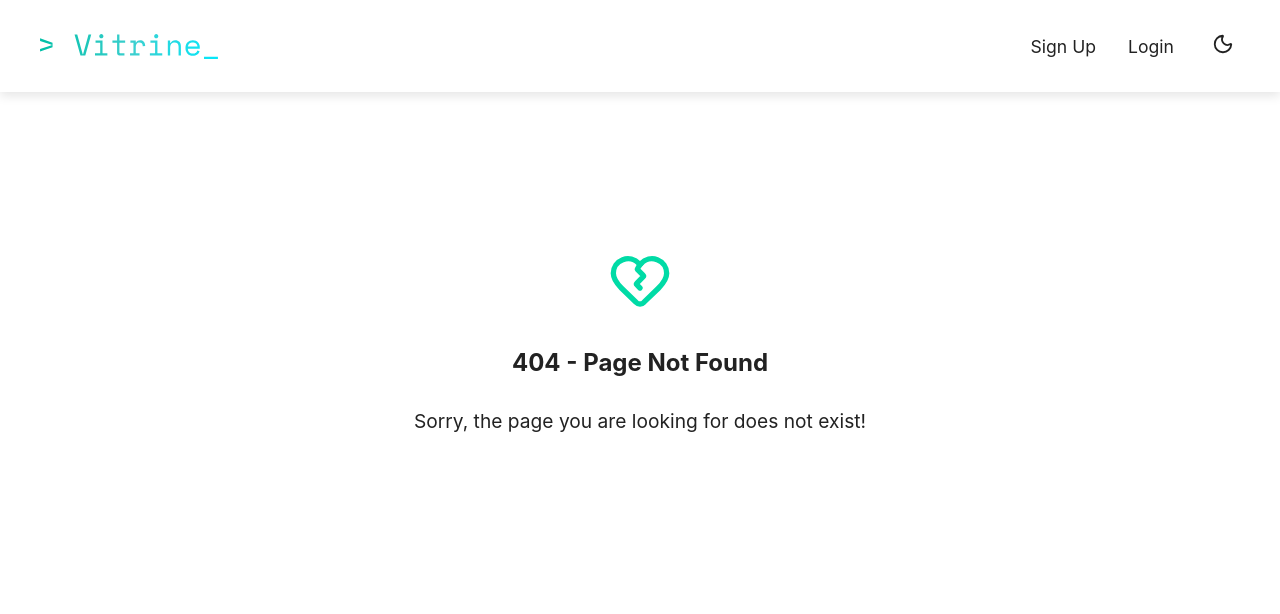
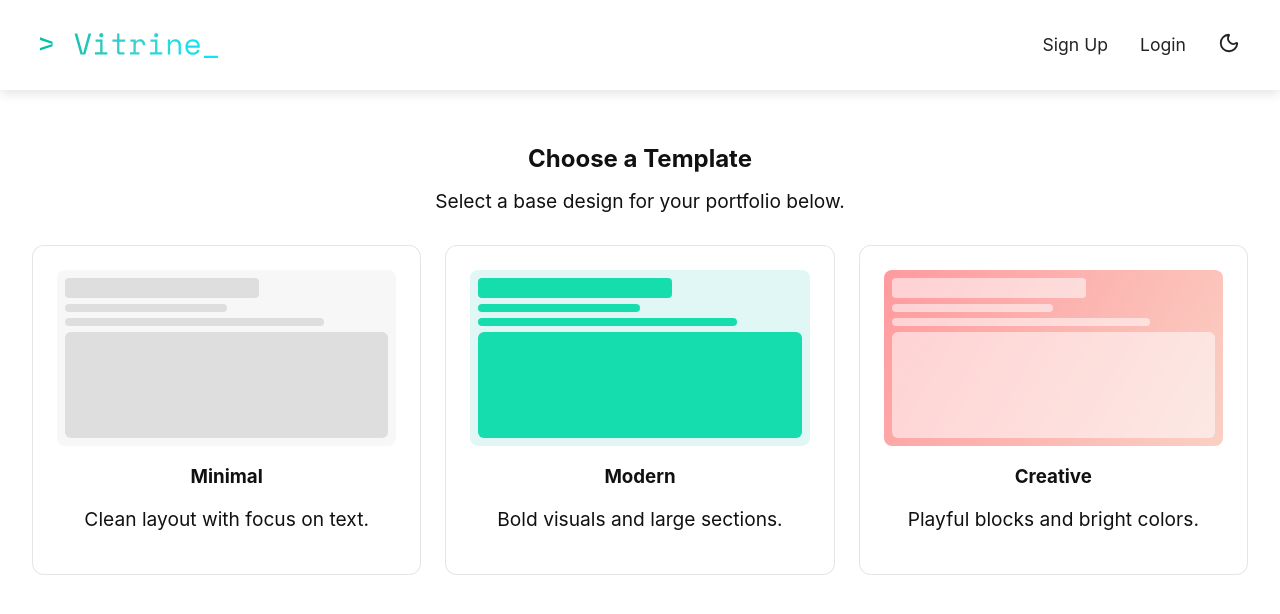
Before and after one commit to urichils/vitrine-app, a React (Create React App) app in the folder frontend/: page /templates in a window 1280 px wide. Before the commit this address had no page. Shown: the top 614 px of the page. Built offline with nearby package versions, Linux system fonts and the light colour scheme.

Commit message:
even more dashboard shenanigans

```diff
--- a/frontend/src/App.js
+++ b/frontend/src/App.js
@@ -7,6 +7,7 @@ import NotFound from "./pages/NotFound";
 import { AuthProvider } from "./context/authContext";
 import ProtectedRoute from "./components/protectedRoute";
 import Dashboard from "./pages/Dashboard";
+import Templates from "./pages/Templates";
 
 function App() {
   return (
@@ -23,6 +24,7 @@ function App() {
           <Dashboard />
         </ProtectedRoute>
       } />
+      <Route path="/templates" element={<Templates />}/>
     </Routes>
     </Router>
     </AuthProvider>
--- a/frontend/src/components/Footer.jsx
+++ b/frontend/src/components/Footer.jsx
@@ -4,10 +4,10 @@ export default function Footer() {
   return (
     <footer className="footer">
       <p>
-        Alpha release
+        <i>alpha release</i>
       </p>
       <p>
-        Made with <span className="gradient-text">love</span> and ADHD hyperfocus ♡
+        made with <span className="gradient-text">love</span> and ADHD hyperfocus ♡
       </p>
       <p className="copyright">
         © {new Date().getFullYear()} Vitrine. All rights reserved.
--- a/frontend/src/components/Navbar.jsx
+++ b/frontend/src/components/Navbar.jsx
@@ -32,7 +32,7 @@ export default function Navbar() {
           <>
             <li><Link to="/create">Create New</Link></li>
             <li><Link to="/dashboard">Dashboard</Link></li>
-            <li><button onClick={handleLogout}>Logout</button></li>
+            <li><button id="logout" onClick={handleLogout}>Logout</button></li>
           </>
         ) : (
           <>
--- a/frontend/src/pages/Dashboard.jsx
+++ b/frontend/src/pages/Dashboard.jsx
@@ -5,10 +5,12 @@ import Footer from "../components/Footer";
 import "../styles/Dashboard.css";
 
 export default function Dashboard() {
-  const { user, logout } = useAuth();
+  const { user } = useAuth();
   const navigate = useNavigate();
   const [portfolios, setPortfolios] = useState([]);
   const [loading, setLoading] = useState(true);
+  const [showModal, setShowModal] = useState(false);
+  const [feedback, setFeedback] = useState("");
 
   useEffect(() => {
     if (!user) return;
@@ -16,19 +18,10 @@ export default function Dashboard() {
     const fetchPortfolios = async () => {
       try {
         const res = await fetch("http://localhost:4322/portfolio", {
-          headers: {
-            Authorization: `Bearer ${user.token}`,
-          },
+          headers: { Authorization: `Bearer ${user.token}` },
         });
         const data = await res.json();
-
-        if (Array.isArray(data)) {
-          setPortfolios(data);
-        } else if (Array.isArray(data.portfolios)) {
-          setPortfolios(data.portfolios);
-        } else {
-          setPortfolios([]);
-        }
+        setPortfolios(Array.isArray(data) ? data : data.portfolios || []);
       } catch (err) {
         console.error("Error fetching portfolios:", err);
         setPortfolios([]);
@@ -40,41 +33,104 @@ export default function Dashboard() {
     fetchPortfolios();
   }, [user]);
 
+  const createScratchPortfolio = async () => {
+    try {
+      setFeedback("Creating blank portfolio...");
+
+      const res = await fetch("http://localhost:4322/portfolio", {
+        method: "POST",
+        headers: {
+          "Content-Type": "application/json",
+          Authorization: `Bearer ${user.token}`,
+        },
+        body: JSON.stringify({
+          name: "Untitled Portfolio",
+          slug: "scratch-" + Date.now().toString().slice(-4),
+          theme: "scratch",
+        }),
+      });
+
+      const data = await res.json();
+
+      if (res.ok) {
+        setPortfolios((prev) => [...prev, data]);
+        setFeedback("✅ Portfolio created successfully!");
+        setTimeout(() => setFeedback(""), 2000);
+        setShowModal(false);
+      } else {
+        setFeedback(data.error || "Something went wrong.");
+      }
+    } catch (err) {
+      console.error(err);
+      setFeedback("Failed to create portfolio.");
+    }
+  };
+
   return (
     <>
-      <div className="dashboard">
-        <h1>Welcome back, {user?.email || "User"} 👋</h1>
-        <p style={{ marginBottom: "2rem", color: "#777" }}>
-          Manage your portfolios and profile here.
-        </p>
+      <div className="dashboard-container">
+        <div className="dashboard-header">
+          <h1>Welcome back, {user?.email?.split("@")[0] || "User"}</h1>
+          <p>Manage your portfolios and profile here.</p>
+          <hr />
+        </div>
 
-        <div className="portfolio-list">
+        <div className="dashboard-content">
           {loading ? (
-            <p>Loading portfolios...</p>
+            <div className="empty-state">
+              <p>Loading portfolios...</p>
+            </div>
           ) : portfolios.length === 0 ? (
-            <p>No portfolios yet. Click "Create New" to start!</p>
+            <div className="empty-state">
+              <h2>No portfolios yet</h2>
+              <p>Create your first portfolio:</p>
+              <button className="new-btn" onClick={() => setShowModal(true)}>
+                + Create Portfolio
+              </button>
+              {feedback && <p className="feedback">{feedback}</p>}
+            </div>
           ) : (
-            portfolios.map((p) => (
-              <div key={p._id} className="portfolio-card">
-                <h3>{p.name}</h3>
-                <p>Slug: {p.slug}</p>
-                <p>Theme: {p.theme}</p>
+            <>
+              <div className="portfolio-list">
+                {portfolios.map((p) => (
+                  <div key={p._id} className="portfolio-card">
+                    <h3>{p.name}</h3>
+                    <p><b>Slug:</b> {p.slug}</p>
+                    <p><b>Theme:</b> {p.theme}</p>
+                  </div>
+                ))}
               </div>
-            ))
+
+              <div className="center-btn">
+                <button className="create-btn" onClick={() => setShowModal(true)}>
+                  + Create New
+                </button>
+              </div>
+              {feedback && <p className="feedback">{feedback}</p>}
+            </>
           )}
         </div>
+      </div>
 
-        <button
-          className="create-button"
-          onClick={() => navigate("/create")}
-        >
-          + Create New
-        </button>
+      {showModal && (
+        <div className="modal-overlay" onClick={() => setShowModal(false)}>
+          <div className="modal" onClick={(e) => e.stopPropagation()}>
+            <h2>Create a Portfolio</h2>
+            <p>Choose a starting point:</p>
 
-        <button className="logout-button" onClick={logout}>
-          Logout
-        </button>
-      </div>
+            <div className="modal-options">
+              <button className="create-btn" onClick={createScratchPortfolio}>
+                + Start from Scratch
+              </button>
+              <button className="create-btn" onClick={() => navigate("/templates")}>
+                Choose a Template
+              </button>
+            </div>
+
+            {feedback && <p className="feedback">{feedback}</p>}
+          </div>
+        </div>
+      )}
 
       <Footer />
     </>
--- /dev/null
+++ b/frontend/src/pages/Templates.jsx
@@ -0,0 +1,63 @@
+import { useAuth } from "../context/authContext";
+import { useNavigate } from "react-router-dom";
+import "../styles/Templates.css";
+
+export default function Templates() {
+  const { user } = useAuth();
+  const navigate = useNavigate();
+
+  const templates = [
+    { id: "minimal", name: "Minimal", desc: "Clean layout with focus on text." },
+    { id: "modern", name: "Modern", desc: "Bold visuals and large sections." },
+    { id: "creative", name: "Creative", desc: "Playful blocks and bright colors." },
+  ];
+
+  const createPortfolio = async (templateId) => {
+    try {
+      const res = await fetch("http://localhost:4322/portfolio", {
+        method: "POST",
+        headers: {
+          "Content-Type": "application/json",
+          Authorization: `Bearer ${user.token}`,
+        },
+        body: JSON.stringify({
+          name: `${templateId.charAt(0).toUpperCase() + templateId.slice(1)} Portfolio`,
+          slug: `${templateId}-${Date.now().toString().slice(-4)}`,
+          theme: templateId,
+        }),
+      });
+
+      if (res.ok) {
+        navigate("/dashboard");
+      }
+    } catch (err) {
+      console.error("Error creating from template:", err);
+    }
+  };
+
+  return (
+    <div className="templates-page">
+      <h1>Choose a Template</h1>
+      <p>Select a base design for your portfolio below.</p>
+
+      <div className="templates-grid">
+        {templates.map((t) => (
+          <div
+            key={t.id}
+            className="template-card"
+            onClick={() => createPortfolio(t.id)}
+          >
+            <div className={`template-preview ${t.id}`}>
+              <div className="block header"></div>
+              <div className="block text short"></div>
+              <div className="block text"></div>
+              <div className="block image"></div>
+            </div>
+            <h3>{t.name}</h3>
+            <p>{t.desc}</p>
+          </div>
+        ))}
+      </div>
+    </div>
+  );
+}
--- a/frontend/src/styles/Dashboard.css
+++ b/frontend/src/styles/Dashboard.css
@@ -1,57 +1,154 @@
-.dashboard {
+.dashboard-container {
   padding: 2rem;
-  margin-top: 5rem;
+  margin-top: 6rem;
   color: var(--text);
 }
 
-.dashboard h1 {
+.dashboard-header {
+  margin-bottom: 2rem;
+}
+
+.dashboard-header h1 {
   font-size: 2rem;
-  margin-bottom: 1.5rem;
+  margin-bottom: 0.5rem;
+}
+
+.dashboard-content {
+  display: flex;
+  flex-direction: column;
+  align-items: center;
+}
+
+.empty-state {
+  text-align: center;
+  background: rgba(255,255,255,0.05);
+  padding: 3rem;
+  border-radius: 12px;
+  box-shadow: 0 4px 15px rgba(0,0,0,0.1);
+  max-width: 700px;
+}
+
+body[data-theme='light'] {
+  .empty-state {
+    background: rgba(255,255,255,0.9);
+  }
+
+  .portfolio-card {
+  background: rgba(255,255,255,0.9);
+  border-color: rgba(0,0,0,0.1);
+}
 }
 
 .portfolio-list {
   display: grid;
-  grid-template-columns: repeat(auto-fit, minmax(250px, 1fr));
+  grid-template-columns: repeat(auto-fit, minmax(280px, 1fr));
   gap: 1.5rem;
+  width: 100%;
 }
 
 .portfolio-card {
-  background: rgba(255, 255, 255, 0.05);
-  border: 1px solid rgba(255, 255, 255, 0.1);
+  background: rgba(255,255,255,0.05);
   border-radius: 12px;
-  padding: 1rem;
+  padding: 1.2rem;
+  border: 1px solid rgba(255,255,255,0.1);
   transition: transform 0.2s ease, box-shadow 0.3s ease;
-  cursor: pointer;
 }
 
-body[data-theme='light'] .portfolio-card {
-  background: rgba(255, 255, 255, 0.9);
-  border-color: rgba(0, 0, 0, 0.1);
+
+.portfolio-card:hover {
+  transform: translateY(-4px);
+  box-shadow: 0 4px 15px rgba(0,0,0,0.1);
 }
 
-.portfolio-card:hover {
-  transform: translateY(-3px);
-  box-shadow: 0 4px 10px rgba(0,0,0,0.1);
+.center-btn {
+  display: flex;
+  justify-content: center;
+  margin-top: 2rem;
 }
 
-.portfolio-card h3 {
-  margin-bottom: 0.5rem;
-  color: var(--text);
+.create-btn {
+  background: rgba(255,255,255,0.05);
+  border-radius: 12px;
+  padding: 1.2rem;
+  border: 2px solid rgb(0, 219, 166);
+  transition: transform 0.2s ease, box-shadow 0.3s ease;
 }
 
-.create-button {
-  display: inline-block;
-  margin-top: 1rem;
-  padding: 0.75rem 1.5rem;
-  border: none;
-  border-radius: 8px;
-  background: linear-gradient(90deg, rgb(0,219,166), rgb(20,215,228));
-  color: white;
-  font-weight: 500;
-  cursor: pointer;
-  transition: opacity 0.2s ease;
+.create-btn:hover {
+  transform: translateY(-4px);
+  box-shadow: 0 4px 15px rgba(0,0,0,0.1);
 }
 
-.create-button:hover {
-  opacity: 0.9;
+body[data-theme='dark'] {
+  .create-btn {
+    color: #ccc;
+  }
+
+  .new-btn {
+  color: #eee;
+  border-color: rgb(0, 219, 166);
+  }
+
 }
+
+hr {
+  border: none;
+  border-top: 1px solid rgba(255,255,255,0.1);
+  margin: 2rem 0;
+}
+
+
+.new-btn {
+  background: rgb(0, 219, 166);
+  border-radius: 12px;
+  padding: 1.2rem 2rem;
+  border: none;
+  font-weight: 600;
+  transition: background 0.3s ease, transform 0.2s ease, box-shadow 0.3s ease;
+  color: white;
+}
+
+.new-btn:hover {
+  background: rgb(0, 200, 150);
+  box-shadow: 0 4px 15px rgba(0,0,0,0.1);
+}
+
+.modal-overlay {
+  position: fixed;
+  top:0; left:0; right:0; bottom:0;
+  background: rgba(0,0,0,0.5);
+  backdrop-filter: blur(4px);
+  display: flex;
+  justify-content: center;
+  align-items: center;
+  z-index: 2000;
+}
+
+.modal {
+  background: var(--bg);
+  color: var(--text);
+  padding: 2rem;
+  border-radius: 12px;
+  width: 90%;
+  max-width: 500px;
+  text-align: center;
+  box-shadow: 0 8px 25px rgba(0,0,0,0.2);
+  animation: fadeIn 0.2s ease;
+}
+
+.modal-options {
+  display: flex;
+  flex-direction: column;
+  gap: 1rem;
+  margin-top: 1.5rem;
+}
+
+.feedback {
+  margin-top: 1rem;
+  font-weight: 500;
+}
+
+@keyframes fadeIn {
+  from { opacity: 0; transform: scale(0.95); }
+  to { opacity: 1; transform: scale(1); }
+}
--- a/frontend/src/styles/Navbar.css
+++ b/frontend/src/styles/Navbar.css
@@ -103,12 +103,17 @@ body[data-theme='dark'] {
 }
 
 .hamburger {
-  display: none;
+  display: none !important;
   font-size: 1.6rem;
-  background: none;
+  background: none !important;
   border: none;
   color: inherit;
   cursor: pointer;
+}
+
+.hamburger[data-theme='dark'] {
+  color: #ccc;
+  background: none;
 }
 
 :root {
@@ -133,7 +138,7 @@ body[data-theme='dark'] {
     border-radius: 0.5rem;
     box-shadow: 0 4px 10px rgba(0, 0, 0, 0.1);
 
-    /* start hidden */
+
     max-height: 0;
     overflow: hidden;
     opacity: 0;
@@ -148,12 +153,12 @@ body[data-theme='dark'] {
   }
 
   .hamburger {
-    display: block;
+    display: block !important;
   }
 }
 
 .theme-toggle {
-  background: none;
+  background: none !important;
   border: none;
   cursor: pointer;
   color: inherit;
@@ -162,4 +167,30 @@ body[data-theme='dark'] {
 
 .theme-toggle:hover {
   color: rgb(0,219,166);
+  background: none !important;
 }
+
+.navbar a,
+.navbar button,
+#logout {
+  display: inline-flex;
+  align-items: center;
+  justify-content: center;
+  background: none !important;
+  border: none;
+  color: inherit;
+  font-size: 1.1rem;
+  font-weight: 400;
+  text-decoration: none;
+  cursor: pointer;
+  line-height: 1; /* Fixes vertical misalignment */
+  padding: 0; /* Remove default button padding */
+  transition: color 0.2s ease;
+  box-shadow: none !important;
+}
+
+.navbar a:hover,
+.navbar button:hover,
+#logout:hover {
+  color: rgb(0, 219, 166);
+}
--- /dev/null
+++ b/frontend/src/styles/Templates.css
@@ -0,0 +1,99 @@
+.templates-page {
+  margin-top: 6rem;
+  padding: 2rem;
+  text-align: center;
+  color: var(--text);
+}
+
+.templates-grid {
+  margin-top: 2rem;
+  display: grid;
+  grid-template-columns: repeat(auto-fit, minmax(260px, 1fr));
+  gap: 1.5rem;
+}
+
+.template-card {
+  background: rgba(255, 255, 255, 0.05);
+  border-radius: 12px;
+  padding: 1.5rem;
+  cursor: pointer;
+  transition: transform 0.2s ease, box-shadow 0.3s ease;
+}
+
+.template-card:hover {
+  transform: translateY(-5px);
+  box-shadow: 0 4px 15px rgba(0, 219, 166, 0.25);
+}
+
+.template-preview {
+  height: 160px;
+  border-radius: 8px;
+  margin-bottom: 1rem;
+  padding: 0.5rem;
+  display: flex;
+  flex-direction: column;
+  gap: 6px;
+  overflow: hidden;
+}
+
+.block {
+  border-radius: 4px;
+  opacity: 0.9;
+}
+
+.block.header {
+  height: 20px;
+  width: 60%;
+}
+
+.block.text {
+  height: 8px;
+  width: 80%;
+}
+
+.block.text.short {
+  width: 50%;
+}
+
+.block.image {
+  flex: 1;
+  border-radius: 6px;
+}
+
+/* distinct fake preview styles for each template */
+.template-preview.minimal {
+  background: #f7f7f7;
+}
+
+.template-preview.minimal .block {
+  background: #dcdcdc;
+}
+
+.template-preview.modern {
+  background: #e0f7f6;
+}
+
+.template-preview.modern .block {
+  background: #00dba6;
+}
+
+.template-preview.classic {
+  background: #f5efe6;
+}
+
+.template-preview.classic .block {
+  background: #bfa27a;
+}
+
+.template-preview.creative {
+  background: linear-gradient(120deg, #ff9a9e, #fad0c4);
+}
+
+.template-preview.creative .block {
+  background: rgba(255, 255, 255, 0.6);
+}
+
+body[data-theme='light'] .template-card {
+  background: rgba(255, 255, 255, 0.9);
+  border: 1px solid rgba(0, 0, 0, 0.1);
+}
```
